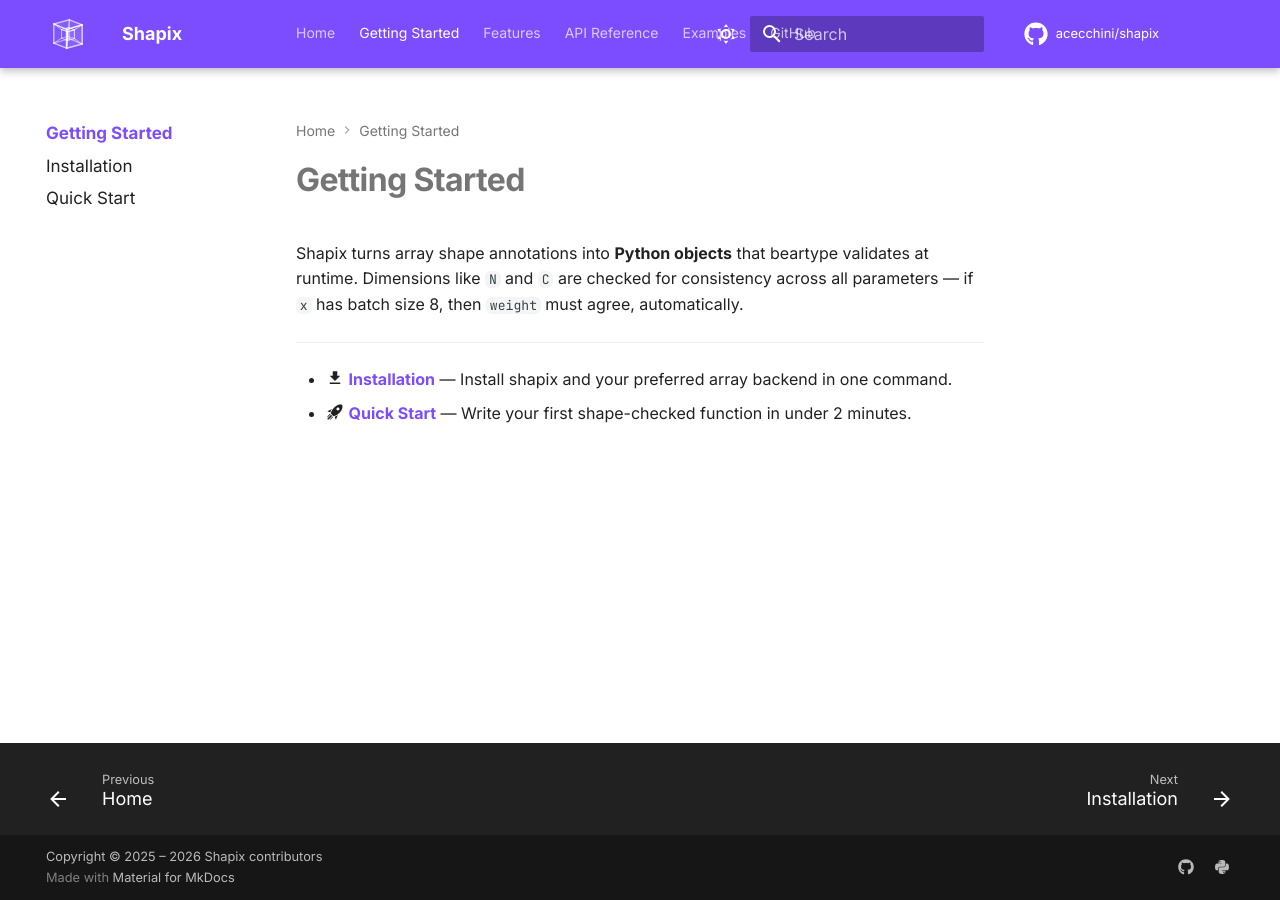
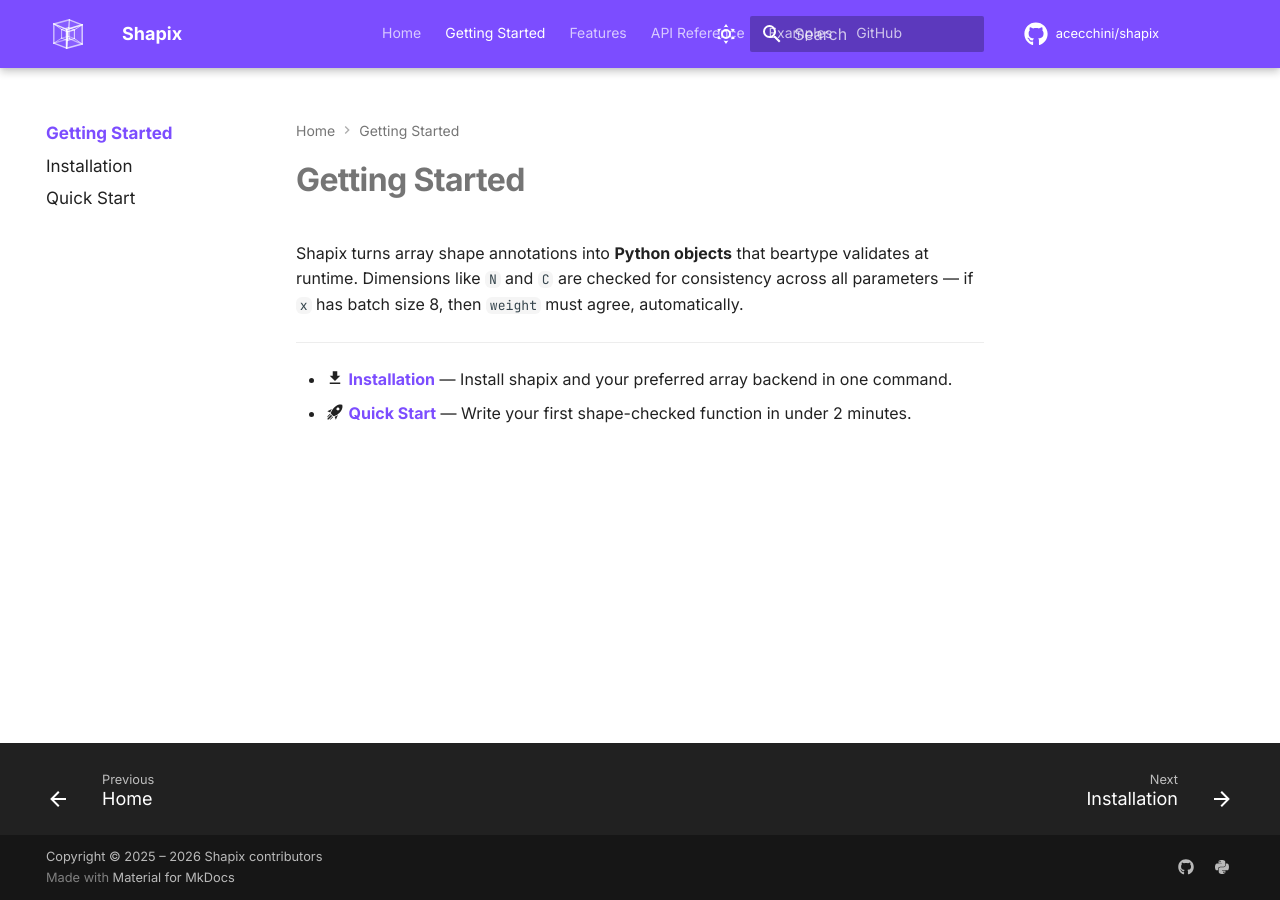
Before and after one commit to acecchini/shapix, an MkDocs documentation site: the page built from docs/getting-started/index.md, in a window 1280 px wide. Built offline with MkDocs 1.6.1 and Material for MkDocs 9.7.7, drawn with Linux system fonts in a browser that asks for light colours; comment, search, counter and statistics services are not loaded.

Commit message:
Center nav tabs in header instead of fixed padding
Replace fixed padding-left/right with centered layout that adapts to
any window size. Tabs sit in the middle of the header bar, logo/name
stay left, search/buttons stay right — no overlap at any width.

```diff
--- a/docs/stylesheets/extra.css
+++ b/docs/stylesheets/extra.css
@@ -39,8 +39,6 @@
 .md-tabs {
   margin-top: calc(-1 * var(--md-header-height, 3rem));
   height: var(--md-header-height, 3rem);
-  padding-left: 14rem;
-  padding-right: 13rem;
   background: transparent !important;
   border-bottom: none;
   position: relative;
@@ -52,11 +50,14 @@
   height: 100%;
   display: flex;
   align-items: center;
+  justify-content: center;
   pointer-events: auto;
+  max-width: none;
+  padding: 0;
 }
 
 .md-tabs__list {
-  justify-content: flex-start;
+  justify-content: center;
 }
 
 .md-nav__link {
```
